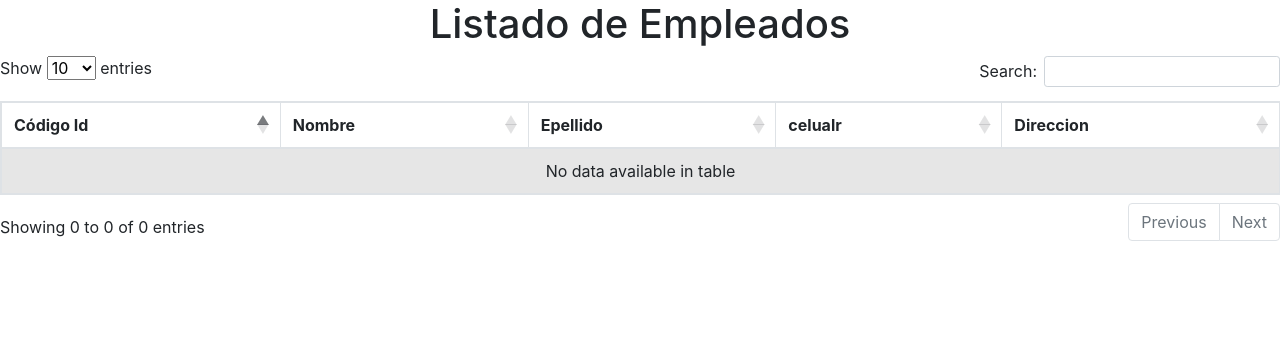
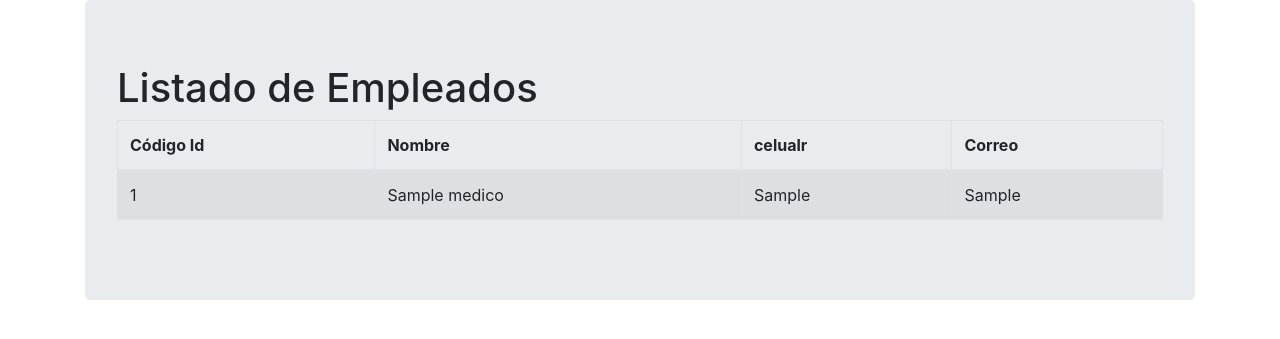
Before and after one commit to JuanChasoy/IPS_CECEP, a PHP site: page /php/ListadoEmpleados.php in a window 1280 px wide. Shown: the top 339 px of the page. Run offline with PHP 8.4, Linux system fonts and the light colour scheme; tables that the repository leaves empty or names only in its code hold one stand-in row (values such as "Sample post"); data that the repository does not hold is empty; some libraries are stand-ins or nearby versions.

Commit message:
se crea conexion a bd y se muestra la tabla medico

```diff
--- a/php/ListadoEmpleados.php
+++ b/php/ListadoEmpleados.php
@@ -1,78 +1,82 @@
 <?php
 
-	/*$db_host ="localhost";
+	$db_host ="localhost";
 	$db_user = "root";
 	$db_pass = "";
-	$db_name = "persona";
+	$db_name = "bdatos_ips";
 
 	$conexion = new mysqli($db_host, $db_user, $db_pass, $db_name);
 
-	$sql = "select * from tb_comuna order by comu_nomb";
+	$sql = "select * from tb_medicos order by id_sede";
 
 	$resultado = $conexion->query($sql);
-				//or die(mysqli_errno($this->conexion)." : "
-				//.mysqli_error($conexion)." | Query=".$sql);
-
-
-	//$primerRegistro = $resultado->fetch_assoc();
-
-	//print_r($primerRegistro);
 
 	$listado =array();
 	while($fila = $resultado->fetch_assoc()){
 			$listado[]=$fila;
 	}
 
-	$conexion->close();*/
+	$conexion->close();
 ?>
+<!DOCTYPE html>
+<html lang="en">
+<head>
+	<meta charset="UTF-8">
+	<meta name="viewport" content="width=device-width, initial-scale=1.0">
+	<link rel="stylesheet" href="https://stackpath.bootstrapcdn.com/bootstrap/4.5.2/css/bootstrap.min.css"
+    	integrity="sha384-JcKb8q3iqJ61gNV9KGb8thSsNjpSL0n8PARn9HuZOnIxN0hoP+VmmDGMN5t9UJ0Z"
+		crossorigin="anonymous">
 
-<html>
-	<head>
-		<meta charset="utf-8">
-		<title>Listado de Empleados</title>
-		<link rel="stylesheet" href="bootstrap/css/bootstrap.min.css">
-    	<link rel="stylesheet" type="text/css" href="https://cdn.datatables.net/1.10.11/css/dataTables.bootstrap.min.css">
-    	<!-- Font Awesome -->
-    	<link rel="stylesheet" href="https://maxcdn.bootstrapcdn.com/font-awesome/4.4.0/css/font-awesome.min.css">
+	<title>Listado medicos</title>
 </head>
 <body>
-		<h1 align="center">Listado de Empleados </h1>
+	<div class="container">
+		<div class="jumbotron">
+			<h1 alaign="center">Listado de Empleados </h1>
 			<table id="tabla" class="table table-striped table-bordered table-hover" cellspacing="0" width="100%">
 				<thead>
 					<tr>
 						<th>Código Id</th>
 						<th>Nombre</th>
-                    <th>Epellido</th>
 						<th>celualr</th>
-					<th>Direccion</th>
+						<th>Correo</th>
 					</tr>
 				</thead>
 				<tbody>
 					<?php foreach($listado as $fila){ ?>
 					<tr>
-					<td><?php echo $fila['comu_codi'] ?> </td>
-					<td><?php echo utf8_encode($fila['comu_nomb']) ?> </td>
-					<td><?php echo utf8_encode($fila['muni_codi']) ?> </td>
+						<td><?php echo $fila['id_medico'] ?> </td>
+						<td><?php echo utf8_encode($fila['nom_medico']) ?> </td>
+						<td><?php echo utf8_encode($fila['celu_medico']) ?> </td>
+						<td><?php echo utf8_encode($fila['correo_medico']) ?> </td>
 					</tr>
 					<?php } ?>
 				</tbody>
 			</table>
+		</div>
+	</div>
 
-		<!-- jQuery 2.1.4 -->
-	    <script src="https://cdnjs.cloudflare.com/ajax/libs/jquery/3.0.0-beta1/jquery.js"></script>
-	    <script src="https://cdn.datatables.net/1.10.11/js/jquery.dataTables.min.js"></script>
-	    <script src="https://cdn.datatables.net/1.10.11/js/dataTables.bootstrap.min.js"></script>
-	    <!-- jQuery UI 1.11.4 -->
-	    <script src="https://code.jquery.com/ui/1.11.4/jquery-ui.min.js"></script>
-	    <!-- Resolve conflict in jQuery UI tooltip with Bootstrap tooltip -->
 
-	    <!-- Bootstrap 3.3.5 -->
-    	<script src="bootstrap/js/bootstrap.min.js"></script>
-    	<!-- Funciones de Lógica de neogcio -->
+
+
+
+
+
+		<script src="https://ajax.googleapis.com/ajax/libs/jquery/3.5.1/jquery.min.js"></script>
+    		<!--<script src="../js/bootstrap.min.js"></script> llama archivo js  -->
+
 			<script>
 				$(document).ready(function(){
-    			$("#tabla").DataTable();
+					alert("cargada suceefull");
+					console.log("cargada la tabla ");
+
 				});
+
+
+			</script>
+
+			<script>
+				$(table).c
 			</script>
 </body>
 </html>
```
Lines whose indentation alone changed are shown as unchanged.
